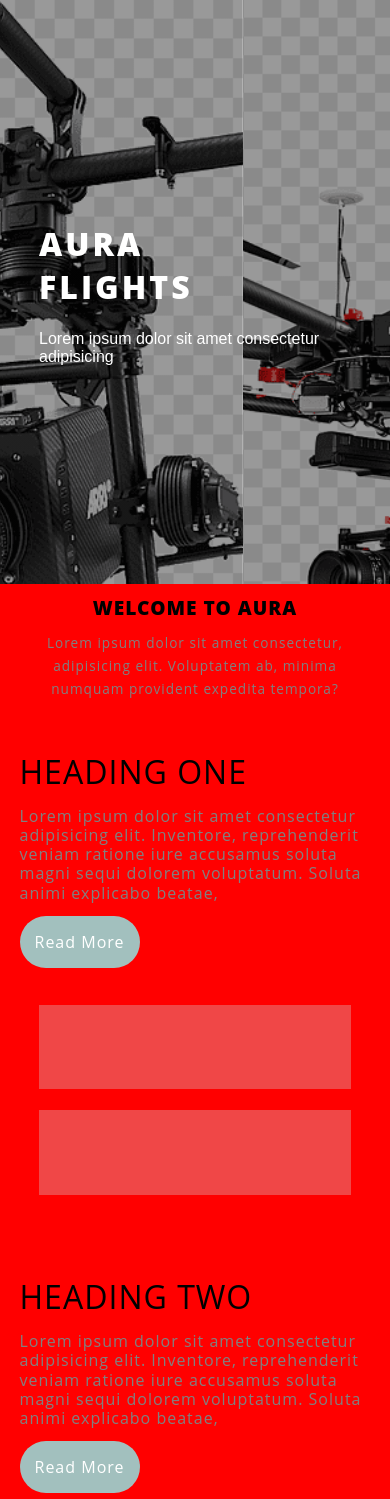
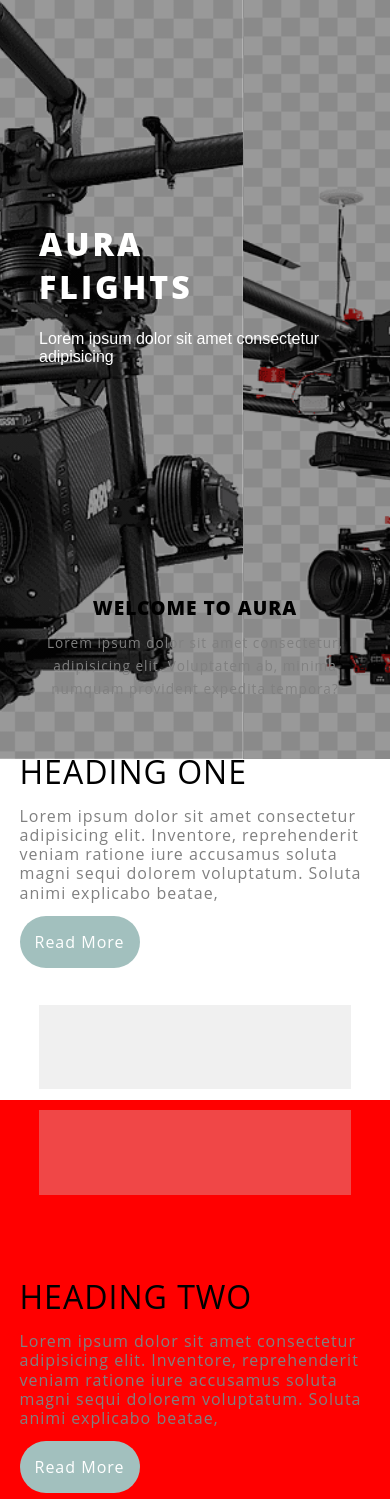
Before and after one commit to JohnClever/aura, a PHP site: page / in a window 390 px wide. Shown: the part 61-1560 px from the top of the page. Run offline with PHP 8.4, Linux system fonts and the light colour scheme.

Commit message:
third comit

```diff
--- a/responsive.css
+++ b/responsive.css
@@ -210,7 +210,7 @@
         position: absolute;
         width: 100%;
         min-height: 100vh;
-       background: #000;
+       /* background: #000; */
        left: 50%;
         top: 50%;
         transform: translate(-50%, -50%);
@@ -223,7 +223,7 @@
         left: 50%;
         top: 50%;
         transform: translate(-50%, -50%);
-        background: red;
+        /* background: red; */
         text-align: center;
         height: 100vh;
     }
```
